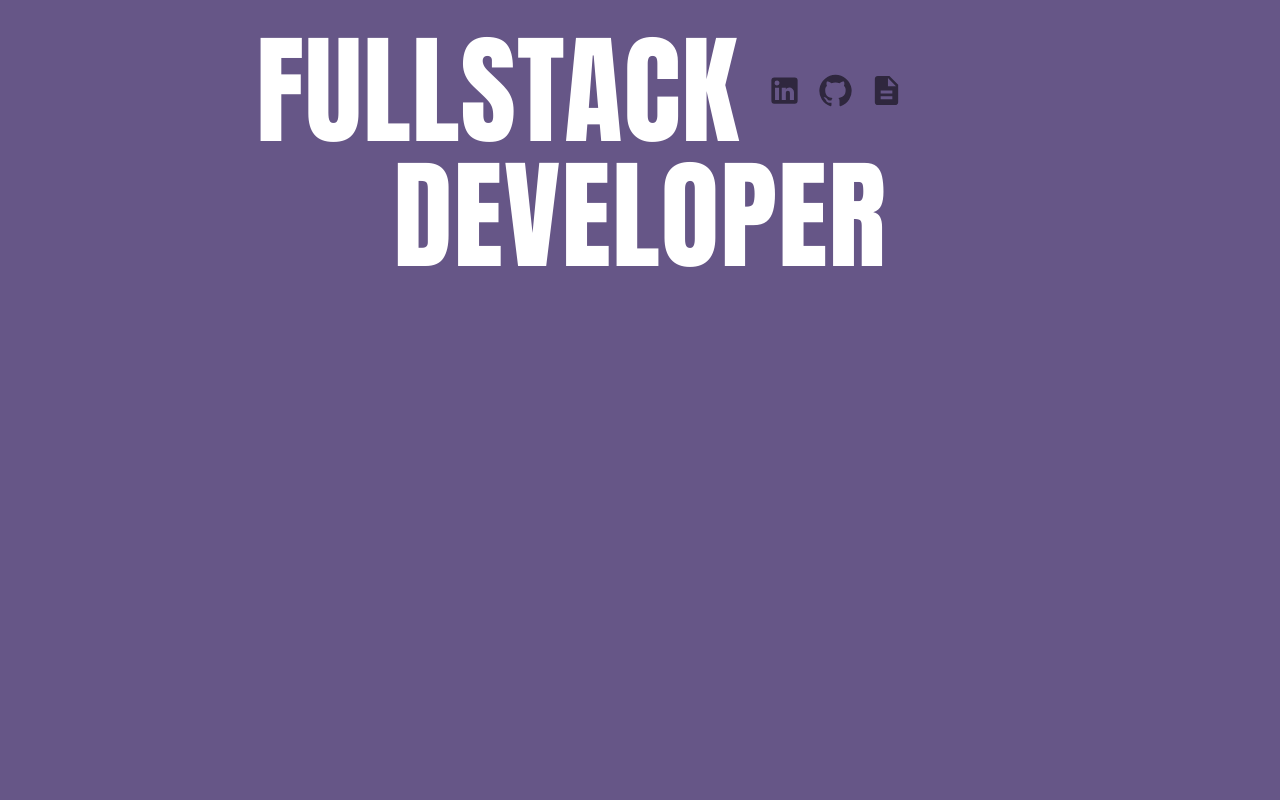
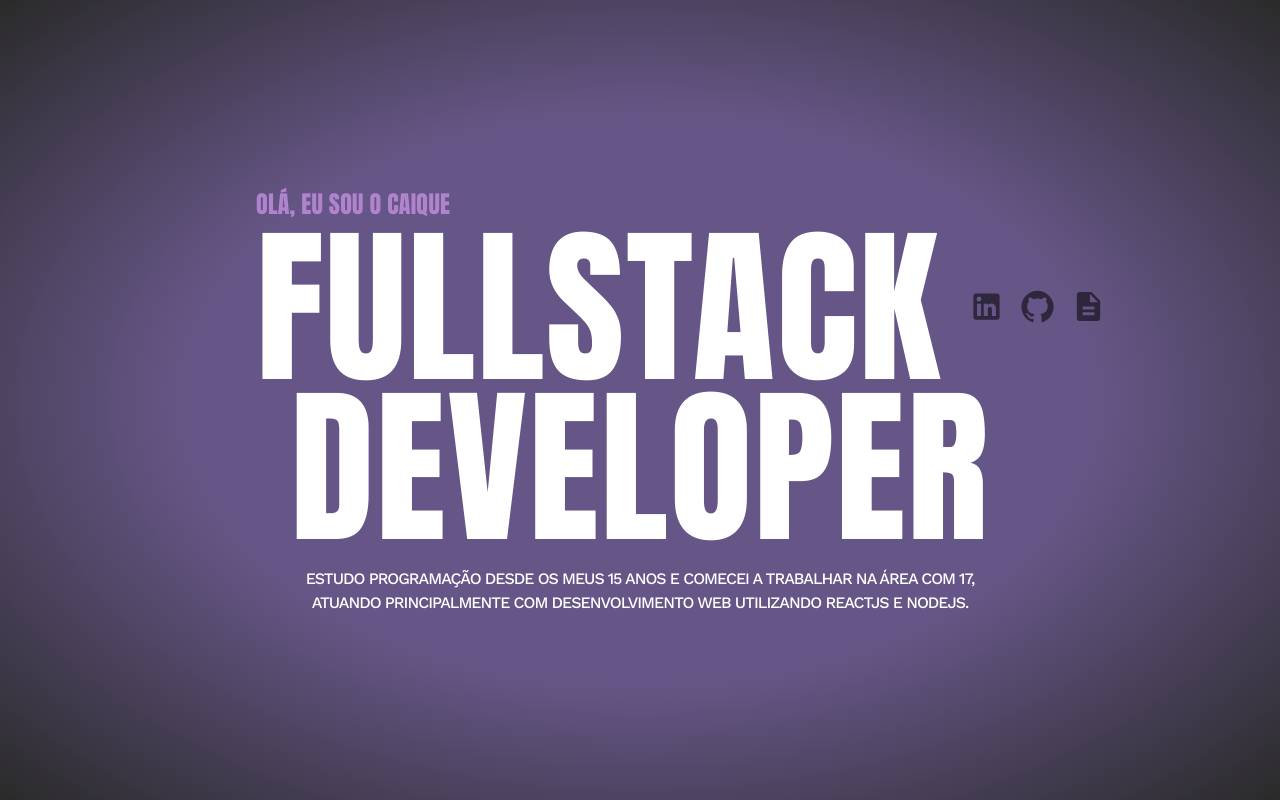
Before and after one commit to caiquedegaspari/portfolio, a React (Create React App) app: page / in a window 1280 px wide. Built offline with nearby package versions, Linux system fonts and the light colour scheme.

Commit message:
feat: add Presentation component to home

```diff
--- a/src/Pages/Home/index.tsx
+++ b/src/Pages/Home/index.tsx
@@ -1,69 +1,11 @@
 import React from 'react';
-import { Box, Grid, IconButton, Typography } from '@mui/material';
-import { theme } from '../../styles/theme';
-import { Description, GitHub, LinkedIn } from '@mui/icons-material';
+import { Grid } from '@mui/material';
+import { Presentation } from '../../components/title';
 
 export function Home() {
-	const openNewTab = (url: string, isPdf?: boolean) => {
-		window.open(url, isPdf ? '_blank' : undefined);
-	};
-
 	return (
 		<Grid container xs={12}>
-			<Grid
-				height="100vh"
-				sx={{ background: theme.palette.primary.main }}
-				item
-				xs={12}
-			>
-				<Box display="flex">
-					<Typography
-						paddingLeft="20%"
-						fontSize={120}
-						fontFamily="Anton"
-						textTransform="uppercase"
-						sx={{ color: theme.palette.text.primary }}
-						color="text"
-					>
-						Fullstack
-					</Typography>
-					<Box alignSelf="center" margin="0 20px">
-						<IconButton
-							onClick={() =>
-								openNewTab(
-									'https://www.linkedin.com/in/caique-degaspari-moura-6083081b9/'
-								)
-							}
-						>
-							<LinkedIn fontSize="large" />
-						</IconButton>
-
-						<IconButton
-							onClick={() => openNewTab('https://github.com/caiquedegaspari')}
-						>
-							<GitHub fontSize="large" />
-						</IconButton>
-						<IconButton
-							onClick={() => {
-								openNewTab('/CURRICULO-CAIQUE.pdf', true);
-							}}
-						>
-							<Description fontSize="large" />
-						</IconButton>
-					</Box>
-				</Box>
-				<Typography
-					lineHeight="70px"
-					textAlign="center"
-					fontSize={120}
-					fontFamily="Anton"
-					textTransform="uppercase"
-					sx={{ color: theme.palette.text.primary }}
-					color="text"
-				>
-					developer
-				</Typography>
-			</Grid>
+			<Presentation />
 		</Grid>
 	);
 }
```
